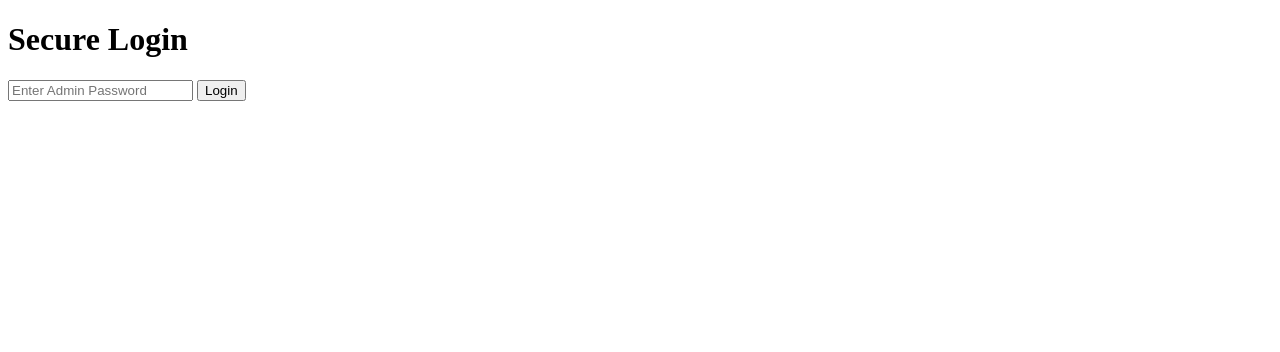
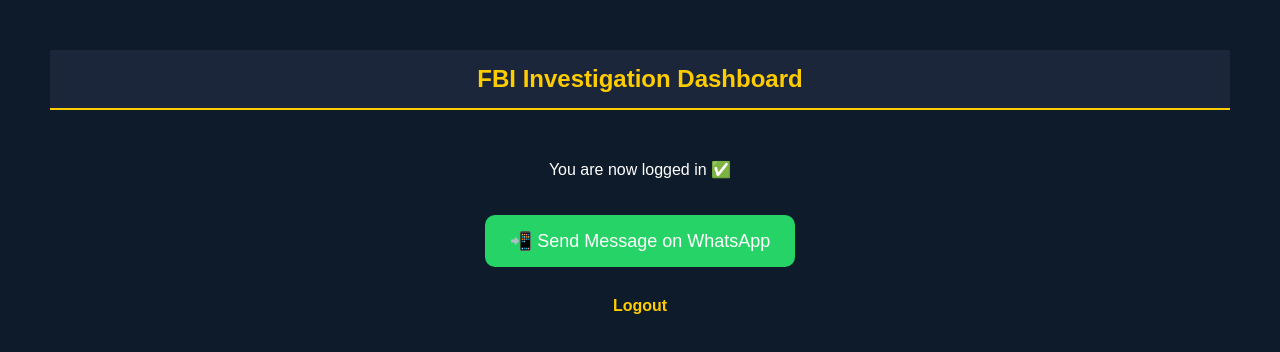
Before and after one commit to THE-FBI-ORG/FBI.ORG, a website: page index.html in a window 1280 px wide. Drawn offline with Linux system fonts and the light colour scheme.

Commit message:
Update index.html

```diff
--- a/index.html
+++ b/index.html
@@ -1,16 +1,67 @@
 <!DOCTYPE html>
-<html>
+<html lang="en">
 <head>
-  <title>FBI Investigation Portal</title>
+  <meta charset="UTF-8">
+  <meta name="viewport" content="width=device-width, initial-scale=1.0">
+  <title>Investigation Dashboard</title>
+  <style>
+    body {
+      font-family: Arial, sans-serif;
+      background-color: #0d1b2a;
+      color: #fff;
+      text-align: center;
+      padding: 50px;
+      margin: 0;
+    }
+    header {
+      background: #1b263b;
+      padding: 15px;
+      border-bottom: 2px solid #ffcc00;
+    }
+    header h1 {
+      margin: 0;
+      font-size: 24px;
+      color: #ffcc00;
+    }
+    .content {
+      margin-top: 50px;
+    }
+    a.whatsapp-btn {
+      display: inline-block;
+      padding: 15px 25px;
+      background-color: #25D366;
+      color: white;
+      text-decoration: none;
+      font-size: 18px;
+      border-radius: 10px;
+      margin-top: 20px;
+    }
+    a.whatsapp-btn:hover {
+      background-color: #1ebe5a;
+    }
+    .logout {
+      display: block;
+      margin-top: 30px;
+      color: #ffcc00;
+      text-decoration: none;
+      font-weight: bold;
+    }
+  </style>
 </head>
 <body>
-  <h1>Secure Login</h1>
-  <form id="loginForm">
-    <input type="password" id="password" placeholder="Enter Admin Password" required />
-    <button type="submit">Login</button>
-  </form>
-  <p id="result"></p>
+  <header>
+    <h1>FBI Investigation Dashboard</h1>
+  </header>
 
-  <script src="script.js"></script>
+  <div class="content">
+    <p>You are now logged in ✅</p>
+
+    <!-- WhatsApp button -->
+    <a class="whatsapp-btn" href="https://wa.me/13072106889?text=Hello%2C%20I%20have%20a%20report%20to%20make" target="_blank">
+      📲 Send Message on WhatsApp
+    </a>
+
+    <a href="index.html" class="logout">Logout</a>
+  </div>
 </body>
 </html>
```
